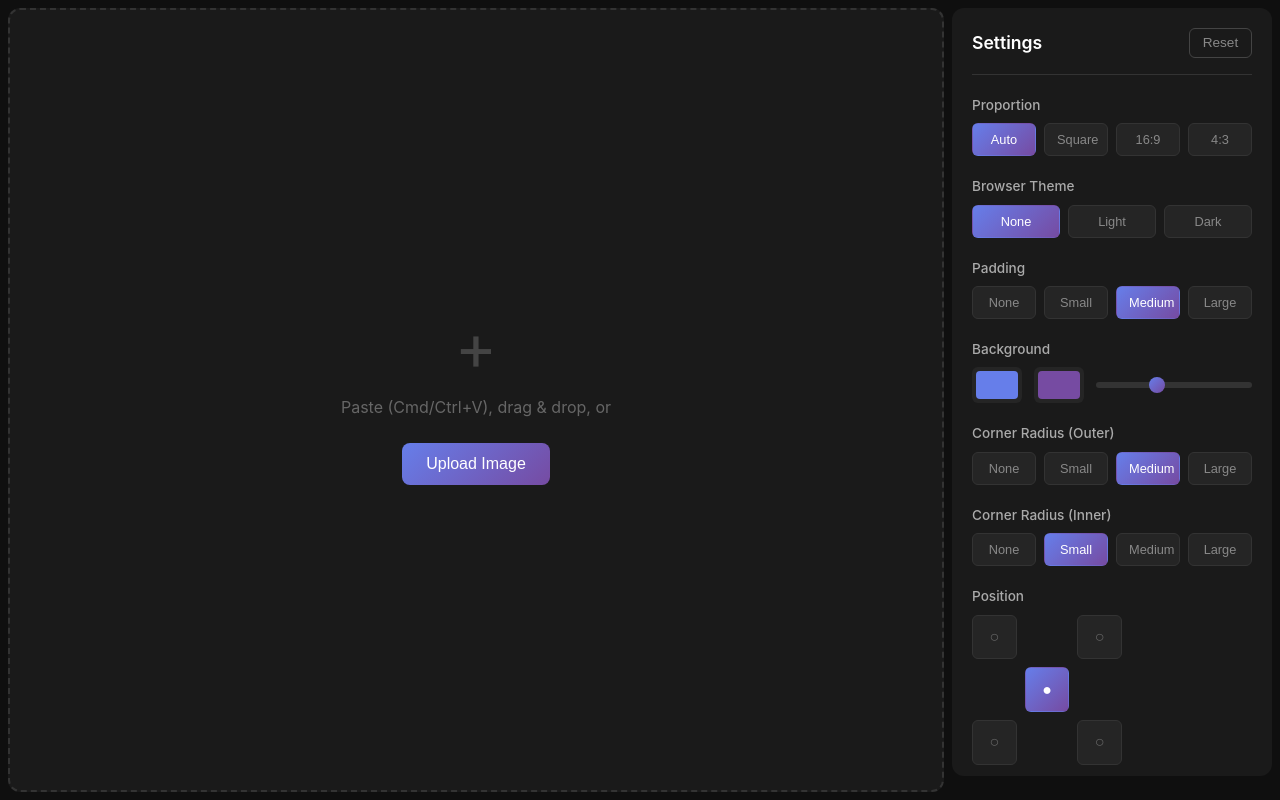
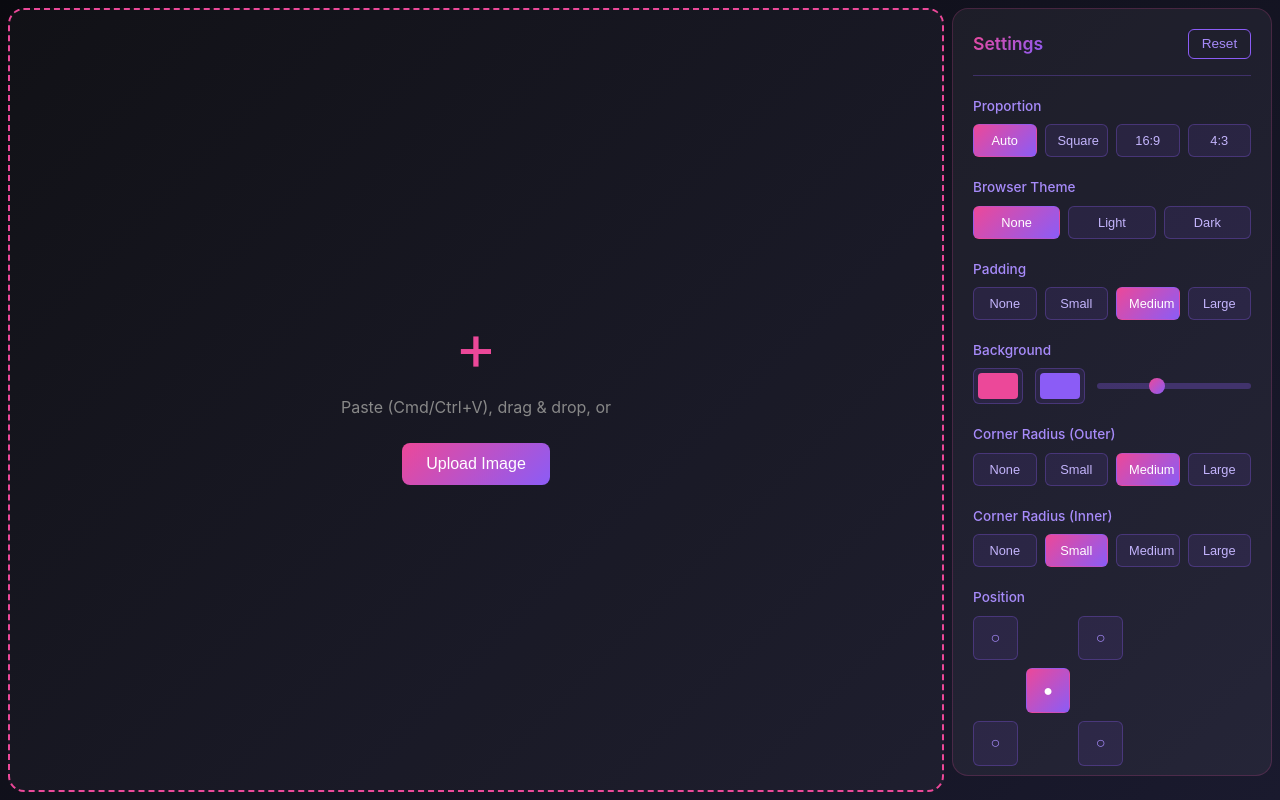
Before and after one commit to ybhaw/screenshot-beautifier, a React (Vite) app: page / in a window 1280 px wide. Built offline with nearby package versions, Linux system fonts and the light colour scheme.

Commit message:
refactor App.css and App.tsx for enhanced styling and color consistency

```diff
--- a/src/App.css
+++ b/src/App.css
@@ -2,7 +2,7 @@
   min-height: 100vh;
   display: flex;
   flex-direction: column;
-  background: #0f0f0f;
+  background: linear-gradient(135deg, #0a0a0f 0%, #1a1a2e 100%);
   color: #fff;
 }
 
@@ -18,31 +18,31 @@
 
 .preview-area {
   flex: 1;
-  background: #1a1a1a;
-  border-radius: 12px;
+  background: rgba(255, 255, 255, 0.03);
+  border-radius: 16px;
   display: flex;
   align-items: center;
   justify-content: center;
   min-height: 0;
-  border: 2px dashed #333;
+  border: 2px dashed #ec4899;
   transition: border-color 0.2s, background-color 0.2s;
   overflow: auto;
 }
 
 .preview-area.dragging {
-  border-color: #667eea;
-  background: rgba(102, 126, 234, 0.1);
+  border-color: #22d3ee;
+  background: rgba(34, 211, 238, 0.1);
 }
 
 .drop-zone {
   text-align: center;
-  color: #666;
+  color: #888;
   padding: 1.5rem;
 }
 
 .drop-icon {
   font-size: 4rem;
-  color: #444;
+  color: #ec4899;
   margin-bottom: 1rem;
   line-height: 1;
 }
@@ -54,18 +54,19 @@
 .drop-zone button {
   margin-top: 1rem;
   padding: 0.75rem 1.5rem;
-  background: linear-gradient(135deg, #667eea 0%, #764ba2 100%);
+  background: linear-gradient(135deg, #ec4899 0%, #8b5cf6 100%);
   border: none;
   border-radius: 8px;
   color: white;
   font-size: 1rem;
+  font-weight: 500;
   cursor: pointer;
   transition: transform 0.2s, box-shadow 0.2s;
 }
 
 .drop-zone button:hover {
   transform: translateY(-2px);
-  box-shadow: 0 4px 12px rgba(102, 126, 234, 0.4);
+  box-shadow: 0 4px 20px rgba(236, 72, 153, 0.5);
 }
 
 .canvas-container {
@@ -84,11 +85,12 @@
 .controls {
   width: 320px;
   flex-shrink: 0;
-  background: #1a1a1a;
-  border-radius: 12px;
+  background: rgba(255, 255, 255, 0.05);
+  border-radius: 16px;
   padding: 1.25rem;
   overflow-y: auto;
   max-height: calc(100vh - 2rem);
+  border: 1px solid rgba(236, 72, 153, 0.2);
 }
 
 .controls-header {
@@ -97,29 +99,34 @@
   align-items: center;
   margin-bottom: 1.25rem;
   padding-bottom: 1rem;
-  border-bottom: 1px solid #333;
+  border-bottom: 1px solid rgba(139, 92, 246, 0.3);
 }
 
 .controls-header h2 {
   margin: 0;
   font-size: 1.1rem;
   font-weight: 600;
+  background: linear-gradient(135deg, #ec4899, #8b5cf6);
+  -webkit-background-clip: text;
+  -webkit-text-fill-color: transparent;
+  background-clip: text;
 }
 
 .reset-btn {
   padding: 0.4rem 0.8rem;
   background: transparent;
-  border: 1px solid #444;
+  border: 1px solid #8b5cf6;
   border-radius: 6px;
-  color: #888;
+  color: #a78bfa;
   font-size: 0.85rem;
   cursor: pointer;
   transition: all 0.2s;
 }
 
 .reset-btn:hover {
-  border-color: #667eea;
-  color: #667eea;
+  border-color: #ec4899;
+  color: #ec4899;
+  background: rgba(236, 72, 153, 0.1);
 }
 
 .control-group {
@@ -129,7 +136,7 @@
 .control-group > label {
   display: block;
   font-size: 0.85rem;
-  color: #aaa;
+  color: #a78bfa;
   margin-bottom: 0.5rem;
   font-weight: 500;
 }
@@ -144,10 +151,10 @@
   flex: 1;
   min-width: 60px;
   padding: 0.5rem 0.75rem;
-  background: #252525;
-  border: 1px solid #333;
+  background: rgba(139, 92, 246, 0.1);
+  border: 1px solid rgba(139, 92, 246, 0.3);
   border-radius: 6px;
-  color: #888;
+  color: #c4b5fd;
   font-size: 0.8rem;
   cursor: pointer;
   transition: all 0.2s;
@@ -155,12 +162,13 @@
 }
 
 .button-group button:hover {
-  border-color: #555;
-  color: #ccc;
+  border-color: #ec4899;
+  color: #f472b6;
+  background: rgba(236, 72, 153, 0.1);
 }
 
 .button-group button.active {
-  background: linear-gradient(135deg, #667eea 0%, #764ba2 100%);
+  background: linear-gradient(135deg, #ec4899 0%, #8b5cf6 100%);
   border-color: transparent;
   color: white;
 }
@@ -174,10 +182,10 @@
 .color-inputs input[type="color"] {
   width: 50px;
   height: 36px;
-  border: none;
+  border: 1px solid rgba(139, 92, 246, 0.3);
   border-radius: 6px;
   cursor: pointer;
-  background: #252525;
+  background: rgba(139, 92, 246, 0.1);
   padding: 2px;
 }
 
@@ -194,7 +202,7 @@
   flex: 1;
   height: 6px;
   border-radius: 3px;
-  background: #333;
+  background: rgba(139, 92, 246, 0.3);
   -webkit-appearance: none;
   appearance: none;
 }
@@ -205,7 +213,7 @@
   width: 16px;
   height: 16px;
   border-radius: 50%;
-  background: linear-gradient(135deg, #667eea 0%, #764ba2 100%);
+  background: linear-gradient(135deg, #ec4899 0%, #8b5cf6 100%);
   cursor: pointer;
 }
 
@@ -218,10 +226,10 @@
 
 .position-btn {
   aspect-ratio: 1;
-  background: #252525;
-  border: 1px solid #333;
+  background: rgba(139, 92, 246, 0.1);
+  border: 1px solid rgba(139, 92, 246, 0.3);
   border-radius: 6px;
-  color: #666;
+  color: #a78bfa;
   font-size: 1rem;
   cursor: pointer;
   transition: all 0.2s;
@@ -256,19 +264,20 @@
 }
 
 .position-btn:hover {
-  border-color: #555;
-  color: #999;
+  border-color: #ec4899;
+  color: #f472b6;
+  background: rgba(236, 72, 153, 0.1);
 }
 
 .position-btn.active {
-  background: linear-gradient(135deg, #667eea 0%, #764ba2 100%);
+  background: linear-gradient(135deg, #ec4899 0%, #8b5cf6 100%);
   border-color: transparent;
   color: white;
 }
 
 .control-group label input[type="checkbox"] {
   margin-right: 0.5rem;
-  accent-color: #667eea;
+  accent-color: #ec4899;
 }
 
 .export-buttons {
@@ -277,13 +286,13 @@
   gap: 0.75rem;
   margin-top: 1.5rem;
   padding-top: 1.25rem;
-  border-top: 1px solid #333;
+  border-top: 1px solid rgba(139, 92, 246, 0.3);
 }
 
 .export-buttons button.primary {
   width: 100%;
   padding: 0.75rem;
-  background: linear-gradient(135deg, #667eea 0%, #764ba2 100%);
+  background: linear-gradient(135deg, #ec4899 0%, #8b5cf6 100%);
   border: none;
   border-radius: 8px;
   color: white;
@@ -295,7 +304,7 @@
 
 .export-buttons button.primary:hover {
   transform: translateY(-2px);
-  box-shadow: 0 4px 12px rgba(102, 126, 234, 0.4);
+  box-shadow: 0 4px 20px rgba(236, 72, 153, 0.5);
 }
 
 /* Scrollbar styling */
@@ -308,12 +317,12 @@
 }
 
 .controls::-webkit-scrollbar-thumb {
-  background: #333;
+  background: #8b5cf6;
   border-radius: 3px;
 }
 
 .controls::-webkit-scrollbar-thumb:hover {
-  background: #444;
+  background: #ec4899;
 }
 
 /* Responsive */
--- a/src/App.tsx
+++ b/src/App.tsx
@@ -19,8 +19,8 @@ const defaultSettings: Settings = {
   proportion: 'auto',
   browserTheme: 'none',
   padding: 'medium',
-  bgColor1: '#667eea',
-  bgColor2: '#764ba2',
+  bgColor1: '#ec4899',
+  bgColor2: '#8b5cf6',
   gradientAngle: 135,
   outerRadius: 'medium',
   innerRadius: 'small',
--- a/src/index.css
+++ b/src/index.css
@@ -17,7 +17,7 @@
 
 body {
   min-height: 100vh;
-  background: #0f0f0f;
+  background: #0a0a0f;
 }
 
 #root {
```
